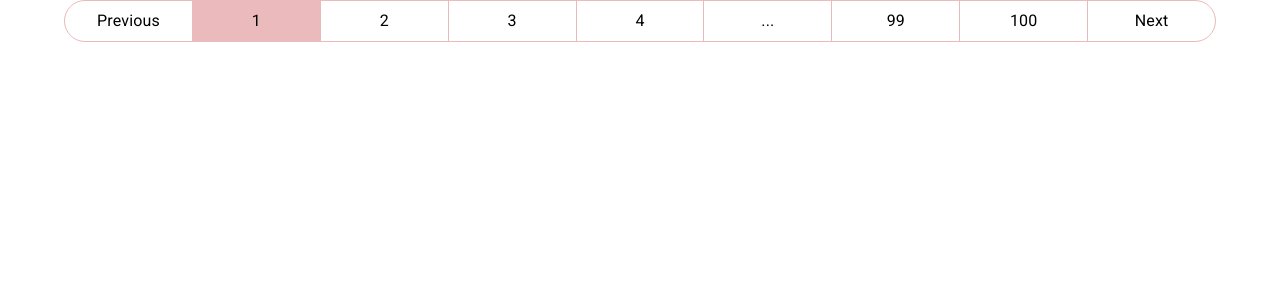
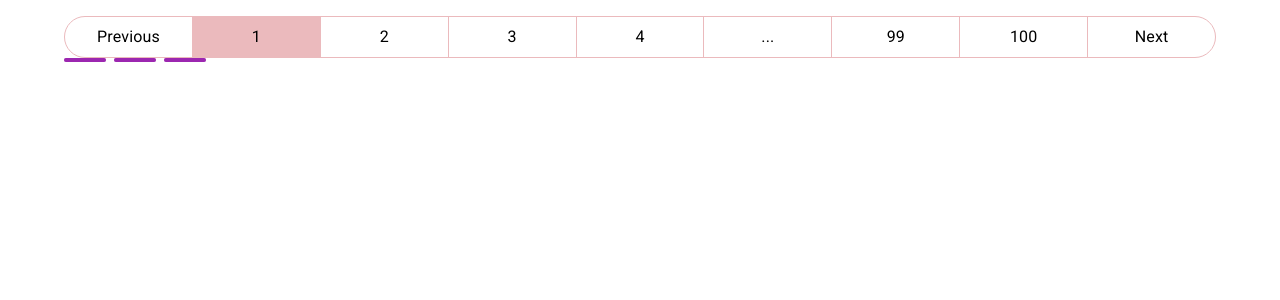
Before and after one commit to oracionbreech/onemask-react, a React (Create React App) app: page / in a window 1280 px wide. Shown: the top 300 px of the page. Built offline with nearby package versions, Linux system fonts and the light colour scheme.

Commit message:
chore: pagination and statistics

```diff
--- /dev/null
+++ b/src/components/Pagination.tsx
@@ -0,0 +1,73 @@
+import styled from "@emotion/styled";
+import { Stack, Typography } from "@mui/material";
+import usePagination from "@mui/material/usePagination/usePagination";
+import React from "react";
+
+const PaginationContainer = styled(Stack)`
+  border: 1px solid #ebbabd;
+  border-radius: 1.5rem;
+`;
+
+const getPaginationText = (
+  type:
+    | "page"
+    | "first"
+    | "last"
+    | "next"
+    | "previous"
+    | "start-ellipsis"
+    | "end-ellipsis",
+  page: number
+) => {
+  switch (type) {
+    case "end-ellipsis":
+      return "...";
+    case "previous":
+      return "Previous";
+    case "next":
+      return "Next";
+    case "first":
+      return "First";
+    case "start-ellipsis":
+      return "...";
+    default:
+      return page;
+  }
+};
+
+const Pagination: React.FC<{}> = () => {
+  const { items } = usePagination({
+    count: 100,
+    siblingCount: 0,
+    defaultPage: 1,
+    boundaryCount: 2,
+  });
+
+  return (
+    <PaginationContainer direction='row' justifyContent='space-evenly'>
+      {items.map(({ page, type, onClick, selected, disabled }) => {
+        return (
+          <Stack
+            padding='0.5rem'
+            width='100%'
+            direction='row'
+            justifyContent='center'
+            borderRight={type !== "next" ? "1px solid #ebbabd" : ""}
+            onClick={(e) => {
+              if (!disabled) onClick(e);
+            }}
+            sx={{
+              cursor: "pointer",
+              background: selected ? "#ebbabd" : "transparent",
+            }}
+          >
+            <Typography ml={0} textAlign='center'>
+              {getPaginationText(type, page)}
+            </Typography>
+          </Stack>
+        );
+      })}
+    </PaginationContainer>
+  );
+};
+export default Pagination;
--- /dev/null
+++ b/src/components/Statistics.tsx
@@ -0,0 +1,23 @@
+import { Grid, LinearProgress } from "@mui/material";
+import React from "react";
+
+const Statistics: React.FC = () => {
+  return (
+    <Grid container spacing={1} width='200px'>
+      {[1, 2, 3].map(() => (
+        <Grid item md={3}>
+          <LinearProgress
+            variant='determinate'
+            color='secondary'
+            value={100}
+            style={{
+              borderRadius: "1rem",
+            }}
+          />
+        </Grid>
+      ))}
+    </Grid>
+  );
+};
+
+export default Statistics;
--- a/src/views/Home.tsx
+++ b/src/views/Home.tsx
@@ -1,75 +1,16 @@
 import React from "react";
 
-import { Container, Stack, styled, Typography } from "@mui/material";
-import usePagination from "@mui/material/usePagination/usePagination";
-
-const Pagination = styled(Stack)`
-  border: 1px solid #ebbabd;
-  border-radius: 1.5rem;
-`;
-
-const getPaginationText = (
-  type:
-    | "page"
-    | "first"
-    | "last"
-    | "next"
-    | "previous"
-    | "start-ellipsis"
-    | "end-ellipsis",
-  page: number
-) => {
-  switch (type) {
-    case "end-ellipsis":
-      return "...";
-    case "previous":
-      return "Previous";
-    case "next":
-      return "Next";
-    case "first":
-      return "First";
-    case "start-ellipsis":
-      return "...";
-    default:
-      return page;
-  }
-};
+import { Container } from "@mui/material";
+import Pagination from "../components/Pagination";
+import { Box } from "@mui/system";
+import Statistics from "../components/Statistics";
 
 const Home: React.FC = () => {
-  const { items } = usePagination({
-    count: 100,
-    siblingCount: 0,
-    defaultPage: 1,
-    boundaryCount: 2,
-  });
   return (
     <Container>
-      <Pagination direction='row' justifyContent='space-evenly'>
-        {items.map(({ page, type, onClick, selected, disabled }) => {
-          console.log(disabled);
-
-          return (
-            <Stack
-              padding='0.5rem'
-              width='100%'
-              direction='row'
-              justifyContent='center'
-              borderRight={type !== "next" ? "1px solid #ebbabd" : ""}
-              onClick={(e) => {
-                if (!disabled) onClick(e);
-              }}
-              sx={{
-                cursor: "pointer",
-                background: selected ? "#ebbabd" : "transparent",
-              }}
-            >
-              <Typography ml={0} textAlign='center'>
-                {getPaginationText(type, page)}
-              </Typography>
-            </Stack>
-          );
-        })}
-      </Pagination>
+      <Box mt={2} />
+      <Pagination />
+      <Statistics />
     </Container>
   );
 };
```
